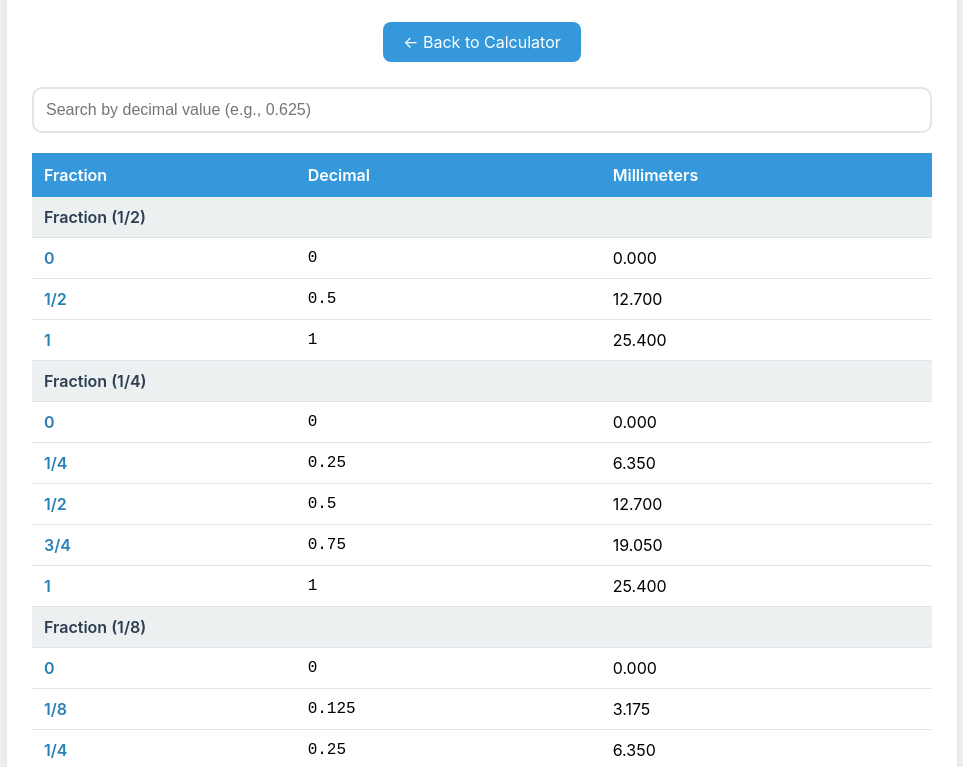
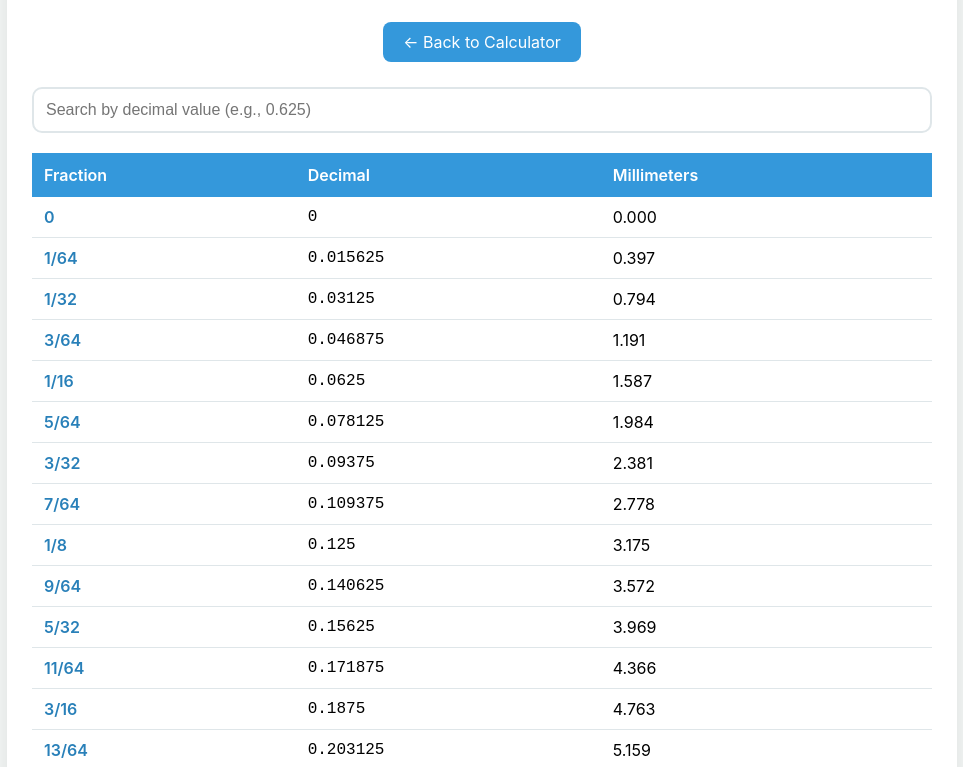
Before and after one commit to jr211412/nearest-fraction, a plain HTML site: page chart.html in a window 1280 px wide. Shown: the part 152-919 px from the top of the page, without its empty margins (158-1121 px from the left). Drawn offline with Linux system fonts and the light colour scheme.

Commit message:
Simplify chart to only 64ths (removes duplicate fractions)
- Removed halves, quarters, eighths, sixteenths, and thirty-seconds sections
- Chart now shows only 1/64ths fractions (0 to 64/64)
- Simplified title to "Decimal Equivalent Chart (1/64ths)"
- All fractions display in simplified form (e.g., 32/64 shows as 1/2)
- Cleaner, more efficient table with no redundant data
- Search and auto-scroll functionality remains

```diff
--- a/chart.html
+++ b/chart.html
@@ -20,13 +20,12 @@
         tr.highlight { background: #fff3cd; }
         .fraction { font-weight: 600; color: #2980b9; }
         .decimal { font-family: 'Courier New', monospace; }
-        .section-header { background: #ecf0f1; font-weight: 600; color: #2c3e50; }
     </style>
 </head>
 <body>
 
 <div class="container">
-    <h1>Decimal Equivalent Chart</h1>
+    <h1>Decimal Equivalent Chart (1/64ths)</h1>
     <p style="text-align: center; color: #7f8c8d; margin-bottom: 20px;">Quick reference for fraction to decimal conversions</p>
 
     <div class="nav">
@@ -51,87 +50,9 @@
 </div>
 
 <script>
-// Fraction data organized by denominator
+// Fraction data for 64ths
 const fractionData = [
-    // Halves
-    { num: 0, den: 2, decimal: 0, mm: 0, label: '0' },
-    { num: 1, den: 2, decimal: 0.5, mm: 12.7 },
-    { num: 2, den: 2, decimal: 1, mm: 25.4, label: '1' },
-
-    // Quarters
-    { num: 0, den: 4, decimal: 0, mm: 0, label: '0' },
-    { num: 1, den: 4, decimal: 0.25, mm: 6.35 },
-    { num: 2, den: 4, decimal: 0.5, mm: 12.7 },
-    { num: 3, den: 4, decimal: 0.75, mm: 19.05 },
-    { num: 4, den: 4, decimal: 1, mm: 25.4, label: '1' },
-
-    // Eighths
-    { num: 0, den: 8, decimal: 0, mm: 0, label: '0' },
-    { num: 1, den: 8, decimal: 0.125, mm: 3.175 },
-    { num: 2, den: 8, decimal: 0.25, mm: 6.35 },
-    { num: 3, den: 8, decimal: 0.375, mm: 9.525 },
-    { num: 4, den: 8, decimal: 0.5, mm: 12.7 },
-    { num: 5, den: 8, decimal: 0.625, mm: 15.875 },
-    { num: 6, den: 8, decimal: 0.75, mm: 19.05 },
-    { num: 7, den: 8, decimal: 0.875, mm: 22.225 },
-    { num: 8, den: 8, decimal: 1, mm: 25.4, label: '1' },
-
-    // Sixteenths
-    { num: 0, den: 16, decimal: 0, mm: 0, label: '0' },
-    { num: 1, den: 16, decimal: 0.0625, mm: 1.5875 },
-    { num: 2, den: 16, decimal: 0.125, mm: 3.175 },
-    { num: 3, den: 16, decimal: 0.1875, mm: 4.7625 },
-    { num: 4, den: 16, decimal: 0.25, mm: 6.35 },
-    { num: 5, den: 16, decimal: 0.3125, mm: 7.9375 },
-    { num: 6, den: 16, decimal: 0.375, mm: 9.525 },
-    { num: 7, den: 16, decimal: 0.4375, mm: 11.1125 },
-    { num: 8, den: 16, decimal: 0.5, mm: 12.7 },
-    { num: 9, den: 16, decimal: 0.5625, mm: 14.2875 },
-    { num: 10, den: 16, decimal: 0.625, mm: 15.875 },
-    { num: 11, den: 16, decimal: 0.6875, mm: 17.4625 },
-    { num: 12, den: 16, decimal: 0.75, mm: 19.05 },
-    { num: 13, den: 16, decimal: 0.8125, mm: 20.6375 },
-    { num: 14, den: 16, decimal: 0.875, mm: 22.225 },
-    { num: 15, den: 16, decimal: 0.9375, mm: 23.8125 },
-    { num: 16, den: 16, decimal: 1, mm: 25.4, label: '1' },
-
-    // Thirty-seconds
-    { num: 0, den: 32, decimal: 0, mm: 0, label: '0' },
-    { num: 1, den: 32, decimal: 0.03125, mm: 0.79375 },
-    { num: 2, den: 32, decimal: 0.0625, mm: 1.5875 },
-    { num: 3, den: 32, decimal: 0.09375, mm: 2.38125 },
-    { num: 4, den: 32, decimal: 0.125, mm: 3.175 },
-    { num: 5, den: 32, decimal: 0.15625, mm: 3.96875 },
-    { num: 6, den: 32, decimal: 0.1875, mm: 4.7625 },
-    { num: 7, den: 32, decimal: 0.21875, mm: 5.55625 },
-    { num: 8, den: 32, decimal: 0.25, mm: 6.35 },
-    { num: 9, den: 32, decimal: 0.28125, mm: 7.14375 },
-    { num: 10, den: 32, decimal: 0.3125, mm: 7.9375 },
-    { num: 11, den: 32, decimal: 0.34375, mm: 8.73125 },
-    { num: 12, den: 32, decimal: 0.375, mm: 9.525 },
-    { num: 13, den: 32, decimal: 0.40625, mm: 10.31875 },
-    { num: 14, den: 32, decimal: 0.4375, mm: 11.1125 },
-    { num: 15, den: 32, decimal: 0.46875, mm: 11.90625 },
-    { num: 16, den: 32, decimal: 0.5, mm: 12.7 },
-    { num: 17, den: 32, decimal: 0.53125, mm: 13.49375 },
-    { num: 18, den: 32, decimal: 0.5625, mm: 14.2875 },
-    { num: 19, den: 32, decimal: 0.59375, mm: 15.08125 },
-    { num: 20, den: 32, decimal: 0.625, mm: 15.875 },
-    { num: 21, den: 32, decimal: 0.65625, mm: 16.66875 },
-    { num: 22, den: 32, decimal: 0.6875, mm: 17.4625 },
-    { num: 23, den: 32, decimal: 0.71875, mm: 18.25625 },
-    { num: 24, den: 32, decimal: 0.75, mm: 19.05 },
-    { num: 25, den: 32, decimal: 0.78125, mm: 19.84375 },
-    { num: 26, den: 32, decimal: 0.8125, mm: 20.6375 },
-    { num: 27, den: 32, decimal: 0.84375, mm: 21.43125 },
-    { num: 28, den: 32, decimal: 0.875, mm: 22.225 },
-    { num: 29, den: 32, decimal: 0.90625, mm: 23.01875 },
-    { num: 30, den: 32, decimal: 0.9375, mm: 23.8125 },
-    { num: 31, den: 32, decimal: 0.96875, mm: 24.60625 },
-    { num: 32, den: 32, decimal: 1, mm: 25.4, label: '1' },
-
-    // Sixty-fourths
-    { num: 0, den: 64, decimal: 0, mm: 0, label: '0' },
+    { num: 0, den: 64, decimal: 0, mm: 0 },
     { num: 1, den: 64, decimal: 0.015625, mm: 0.396875 },
     { num: 2, den: 64, decimal: 0.03125, mm: 0.79375 },
     { num: 3, den: 64, decimal: 0.046875, mm: 1.190625 },
@@ -195,7 +116,7 @@ const fractionData = [
     { num: 61, den: 64, decimal: 0.953125, mm: 24.209375 },
     { num: 62, den: 64, decimal: 0.96875, mm: 24.60625 },
     { num: 63, den: 64, decimal: 0.984375, mm: 24.803125 },
-    { num: 64, den: 64, decimal: 1, mm: 25.4, label: '1' },
+    { num: 64, den: 64, decimal: 1, mm: 25.4 },
 ];
 
 function gcd(a, b) { return b ? gcd(b, a % b) : a; }
@@ -213,17 +134,7 @@ function populateTable() {
     const tbody = document.getElementById('tableBody');
     tbody.innerHTML = '';
 
-    let currentDen = 0;
-    fractionData.forEach((item, index) => {
-        if (item.den !== currentDen) {
-            // Add section header
-            currentDen = item.den;
-            const headerRow = document.createElement('tr');
-            headerRow.className = 'section-header';
-            headerRow.innerHTML = `<td colspan="3">Fraction (1/${currentDen})</td>`;
-            tbody.appendChild(headerRow);
-        }
-
+    fractionData.forEach((item) => {
         const row = document.createElement('tr');
         row.id = `row-${item.num}-${item.den}`;
         row.innerHTML = `
@@ -247,7 +158,7 @@ function searchTable() {
     let closestRow = null;
     let closestDiff = Infinity;
 
-    fractionData.forEach((item, index) => {
+    fractionData.forEach((item) => {
         const diff = Math.abs(item.decimal - searchValue);
         if (diff < closestDiff) {
             closestDiff = diff;
```
